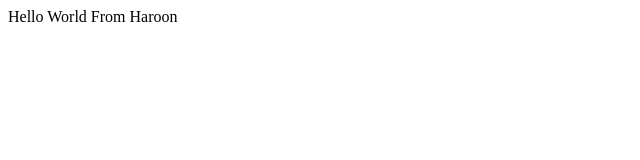
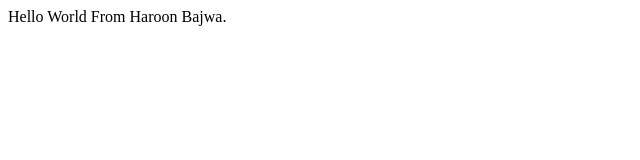
Before and after one commit to haroonbajwa/Bootcamp2020, a plain HTML site: page index.html in a window 1280 px wide. Shown: the full height of the page, 0-640 px from the left. Drawn offline with Linux system fonts and the light colour scheme.

Commit message:
update name in index.html

```diff
--- a/index.html
+++ b/index.html
@@ -7,7 +7,7 @@
 </head>
 <body>
     <div>
-        Hello World From Haroon
+        Hello World From Haroon Bajwa.
     </div>
 </body>
 </html>
```
